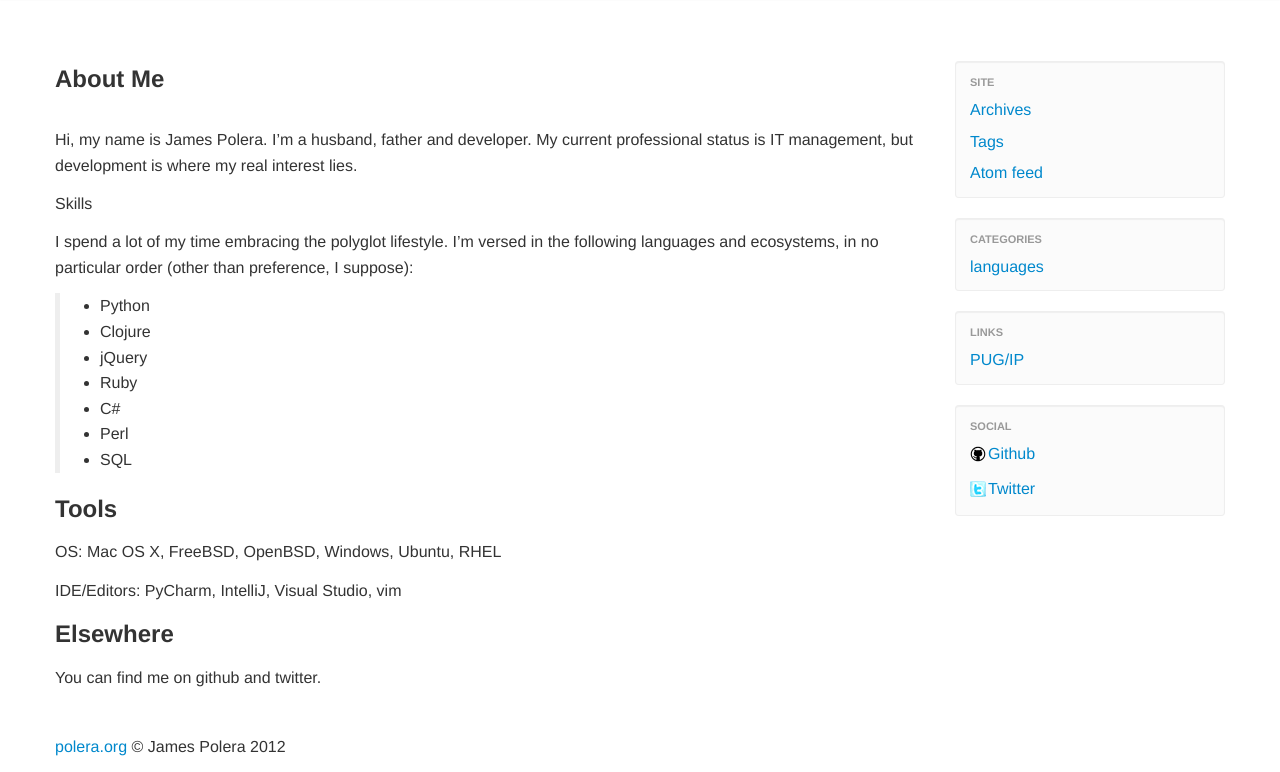
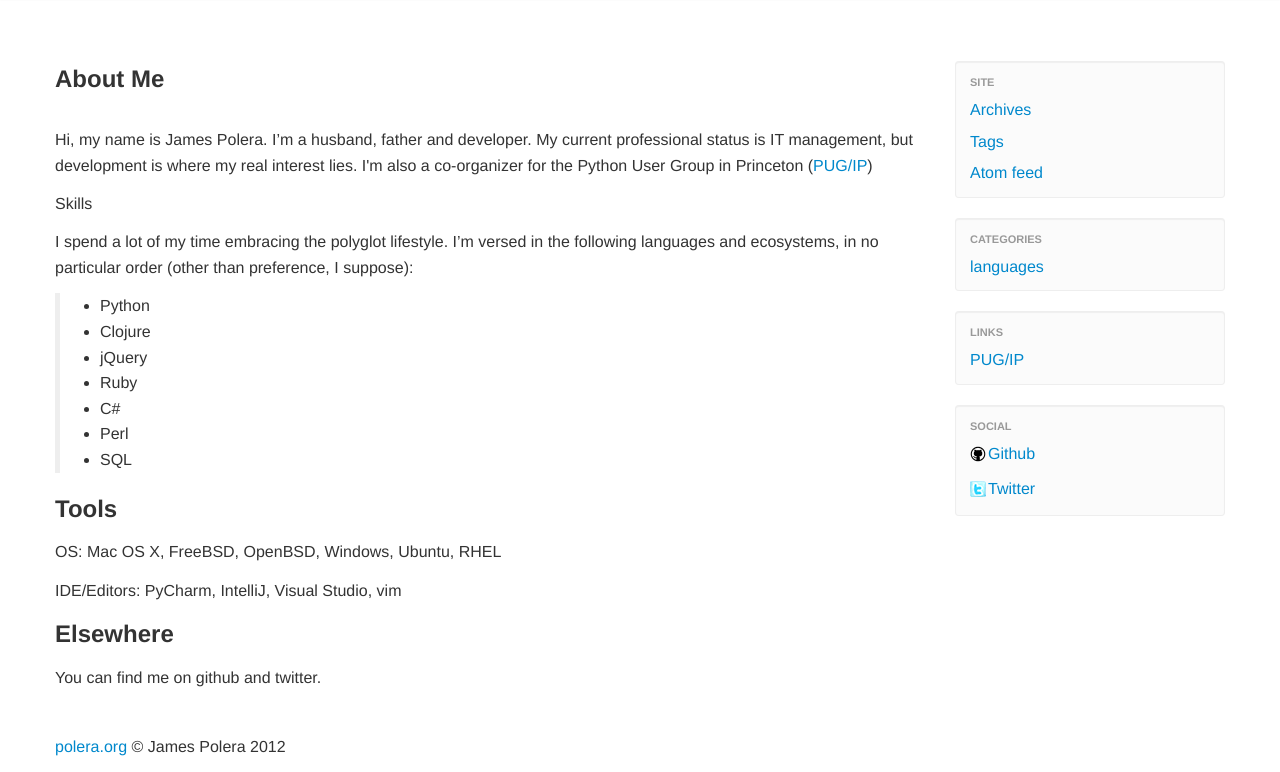
Before and after one commit to polera/polera.github.com, a plain HTML site: page pages/about-me.html in a window 1280 px wide. Shown: the part 43-815 px from the top of the page. Drawn offline with nearby package versions, Linux system fonts and the light colour scheme.

Commit message:
Updated about-me

```diff
--- a/pages/about-me.html
+++ b/pages/about-me.html
@@ -53,7 +53,7 @@
 
 <section id="content" class="body">
     <h2 class="content-title">About Me</h2>
-        <p>Hi, my name is James Polera. I’m a husband, father and developer. My current professional status is IT management, but development is where my real interest lies.</p>
+        <p>Hi, my name is James Polera. I’m a husband, father and developer. My current professional status is IT management, but development is where my real interest lies.  I'm also a co-organizer for the Python User Group in Princeton (<a class="reference external" href="http://pugip.org">PUG/IP</a>)</p>
 <p>Skills</p>
 <p>I spend a lot of my time embracing the polyglot lifestyle. I’m versed in the following languages and ecosystems, in no particular order (other than preference, I suppose):</p>
 <blockquote>
```
